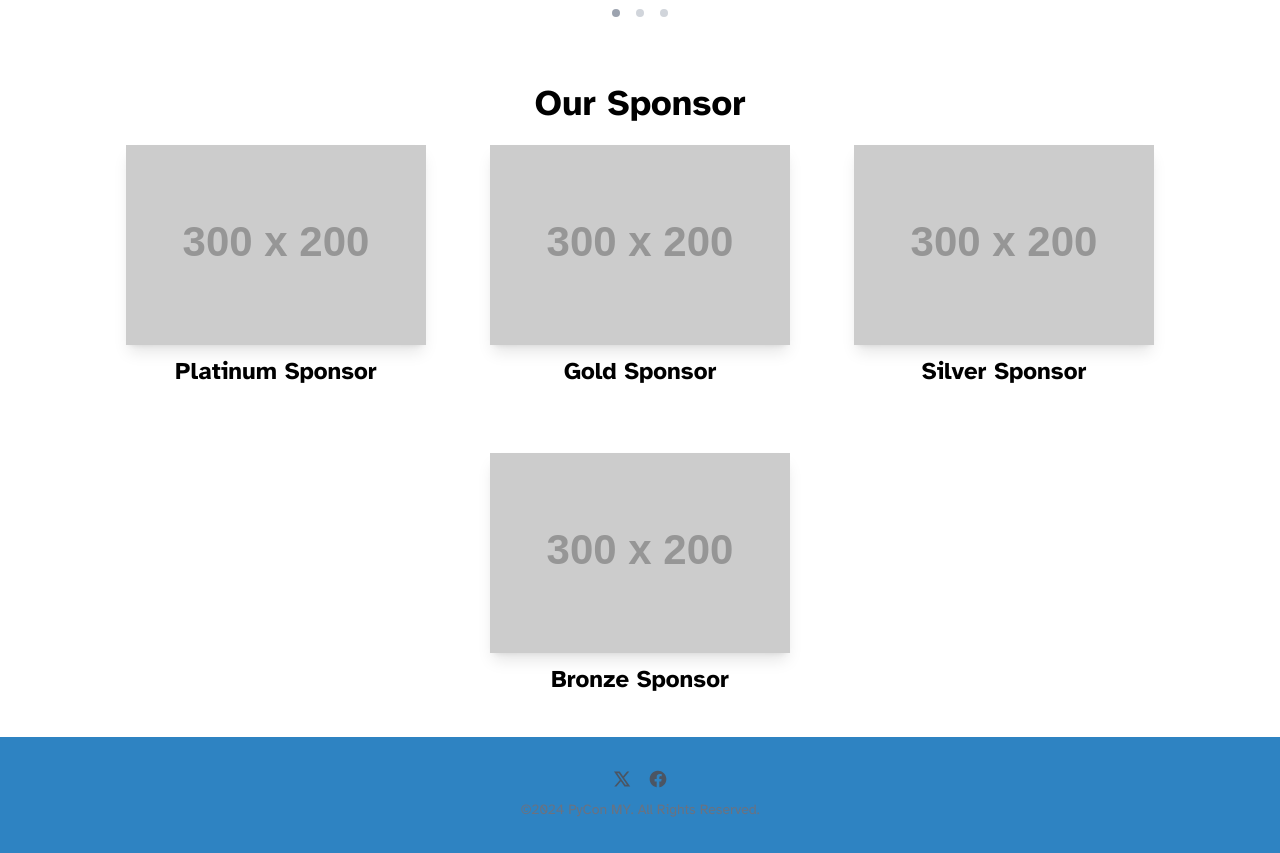
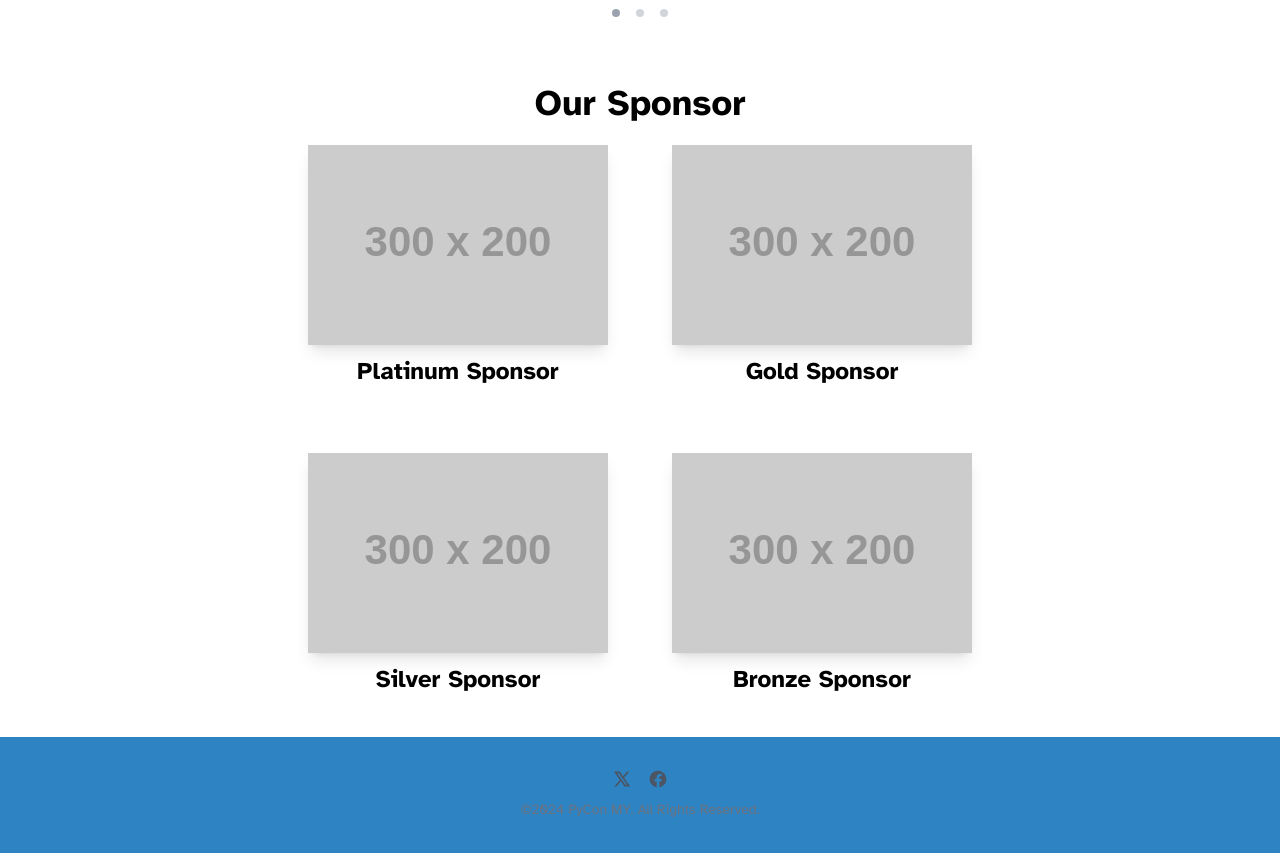
Before and after one commit to pycon-my/pycon-my.github.io, an Astro site: page / in a window 1280 px wide. Shown: the part 2560-3413 px from the top of the page. Built offline with nearby package versions, Linux system fonts and the light colour scheme; Astro itself is replaced by a stand-in of ours; placeholder pictures from the web are drawn by us.

Commit message:
Fix padding

```diff
--- a/src/components/index/Sponsors.astro
+++ b/src/components/index/Sponsors.astro
@@ -5,7 +5,7 @@ import SponsorCard from "./SponsorCard.astro";
 
 <div class="py-5">
   <Title>Our Sponsor</Title>
-  <div class="flex flex-wrap justify-center gap-16 py-5">
+  <div class="flex flex-wrap justify-center gap-16 py-5 px-0 lg:px-52">
     <SponsorCard
       image="https://dummyimage.com/300x200"
       imageAlt="Platinum Sponsor"
```
